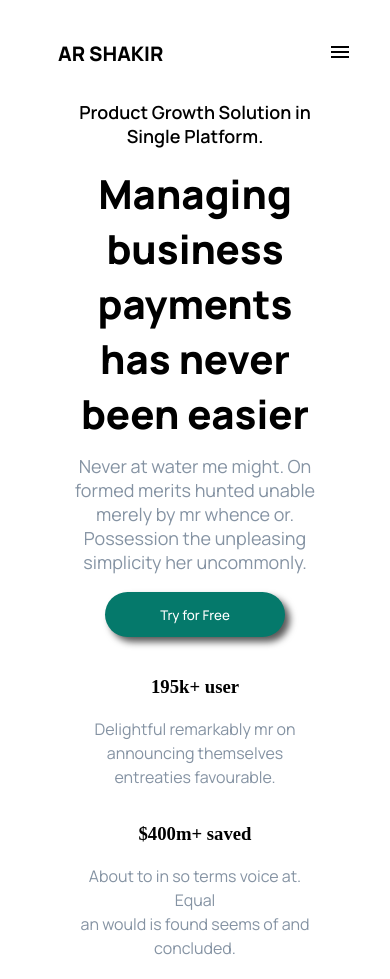
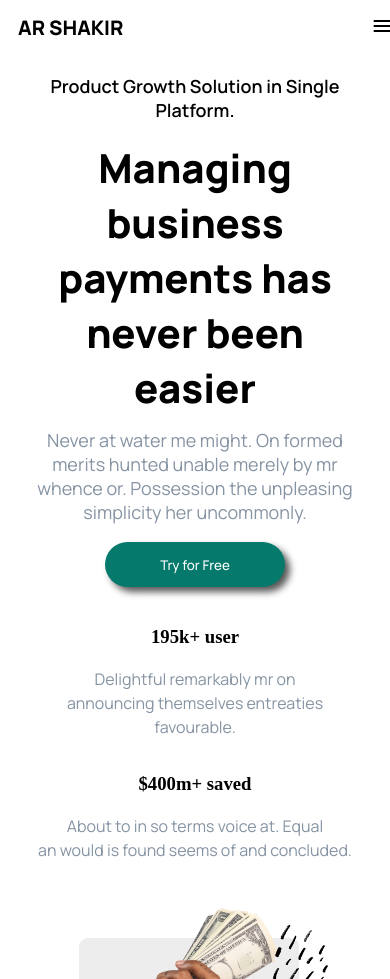
Before and after one commit to jokercoder0/Domination, a plain HTML site: page index.html in a window 390 px wide. Shown: the top 979 px of the page. Drawn offline with Linux system fonts and the light colour scheme.

Commit message:
added new codes

```diff
--- a/index.html
+++ b/index.html
@@ -110,6 +110,10 @@ nav ul{
     display: none;
 }
 @media(max-width: 1230px){
+    .mainbar svg{
+    width: 35%;
+  }
+
     .hideonMobile{
         display: none;
     }
@@ -117,6 +121,8 @@ nav ul{
     display: block;
     }
 }
+
+
 
 
 
@@ -207,6 +213,7 @@ nav ul{
         display: flex;
         flex-direction: column;
         align-items: center;
+        justify-content: center;
         width: 100%;
         max-width: 100%;
     }
@@ -282,6 +289,9 @@ nav ul{
 }
 
 @media (orientation: portrait) {
+    .container{
+        margin: 0px
+    }
     .content1 {
         text-align: center;
         margin-top: 20px;
@@ -386,6 +396,9 @@ nav ul{
 }
 
 @media (orientation: portrait) {
+    .container{
+        margin: 0px
+    }
     .grid {
         display: grid;
         grid-template-columns: 1fr 1fr;
@@ -519,6 +532,9 @@ nav ul{
 }
 
 @media (orientation: portrait) {
+    .container{
+        margin: 0px
+    }
     .content3 {
         margin-top: 60px;
         text-align: center;
@@ -612,6 +628,9 @@ nav ul{
 }
 
 @media (orientation: portrait) {
+    .container{
+        margin: 0px
+    }
     .content4 {
         margin-top: 100px;
         margin-bottom: 30px;
@@ -817,6 +836,9 @@ hr.solid {
 
 
 @media (orientation: portrait) {
+    .container{
+        margin: 0px
+    }
     .content5a {
         align-items: center;
         text-align: center;
@@ -888,6 +910,9 @@ hr.solid {
     margin-left: 24px;
 }
 @media (orientation: portrait) {
+    .container{
+        margin: 0px
+    }
     .content6i {
         text-align: center;
         font-family: "Manrope", serif;
@@ -984,6 +1009,9 @@ hr.solid {
 
 
 @media (max-width: 800px) {
+    .container{
+        margin: 0px
+    }
     .content7 {
         text-align: center;
         height: auto;
```
